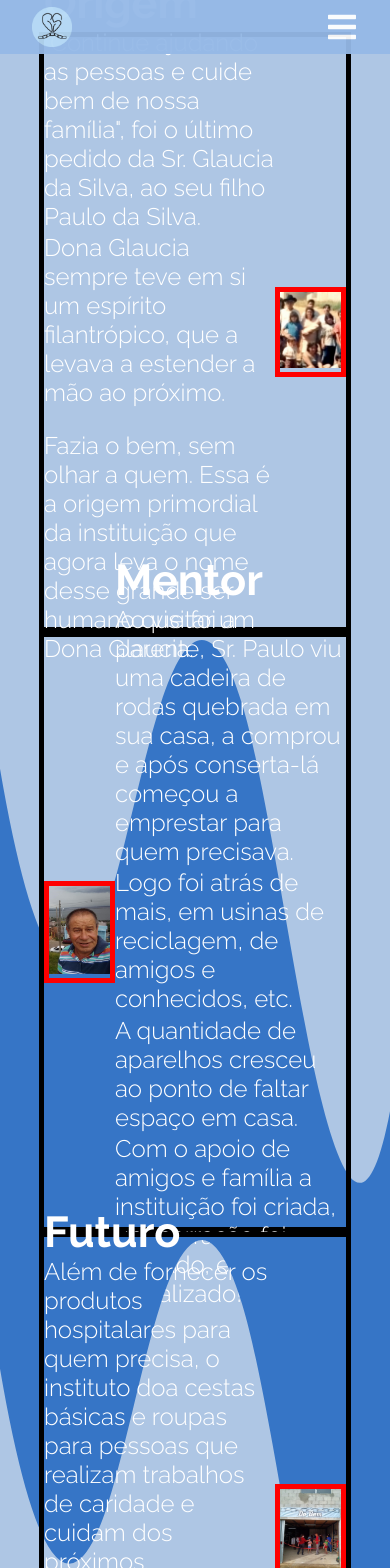
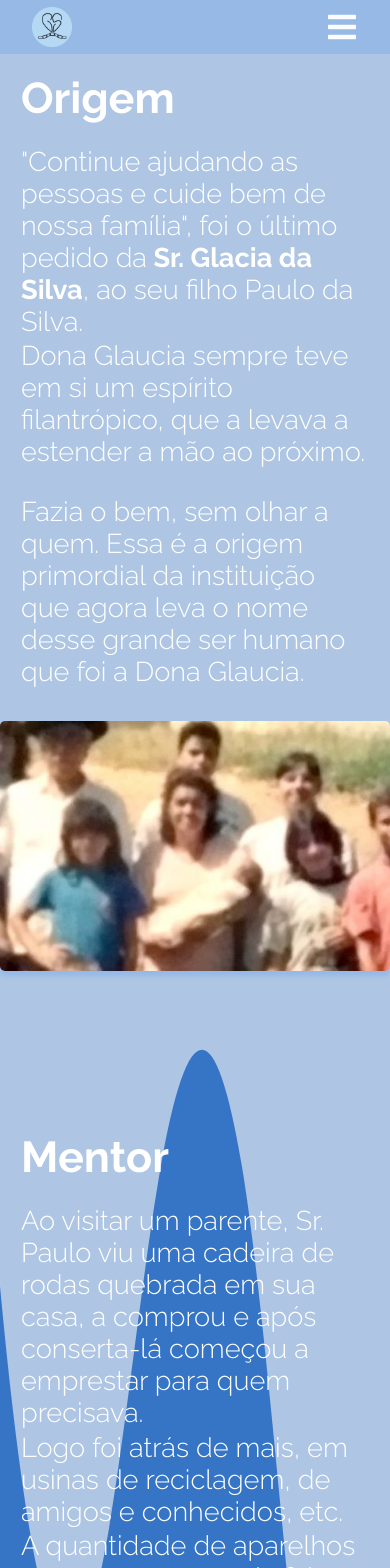
Before and after one commit to Jaen-Scarlo/instituto-glacia-da-silva, a React (Create React App) app: page /sobre in a window 390 px wide. Shown: the top 1568 px of the page. Built offline with nearby package versions, Linux system fonts and the light colour scheme.

Commit message:
Almost finished responsive About section

```diff
--- a/src/App.css
+++ b/src/App.css
@@ -8,6 +8,5 @@
 }
 .App{
   height: 100vh;
-  width: 100vw;
-  overflow-x: hidden;
+  max-width: 100vw;
 }
--- a/src/components/NavBar/styles.js
+++ b/src/components/NavBar/styles.js
@@ -4,6 +4,7 @@ import styled from 'styled-components';
 
 export const NavContainer = styled.nav`
 	position: absolute;
+	top: 0;
 	width: 100%;
 	background-color: #95b9e7;
 	opacity: 0.95;
--- a/src/pages/About/index.js
+++ b/src/pages/About/index.js
@@ -23,15 +23,15 @@ function About() {
 						<span>
 							"Continue ajudando as pessoas e cuide bem
 							de nossa família", foi o último pedido da
-							Sr. Glaucia da Silva, ao seu filho Paulo
-							da Silva.
+							<strong> Sr. Glacia da Silva</strong>, ao
+							seu filho Paulo da Silva.
 						</span>
 						<span className='space-below'>
 							Dona Glaucia sempre teve em si um
 							espírito filantrópico, que a levava a
 							estender a mão ao próximo.
 						</span>
-						<span className='space-below'>
+						<span>
 							Fazia o bem, sem olhar a quem. Essa é a
 							origem primordial da instituição que
 							agora leva o nome desse grande ser humano
@@ -40,12 +40,15 @@ function About() {
 					</StyledP>
 				</TxtDiv>
 				<StyledImgContainer>
-					<StyledImg src={FirstPic} />
+					<StyledImg src={FirstPic} imgPos={'first'} />
 				</StyledImgContainer>
 			</Section>
 
 			<div className='wavy-bg-first'>
-				<Section reverse={true}>
+				<Section
+					reverse={true}
+					className='top-padding'
+				>
 					<TxtDiv>
 						<Header>Mentor</Header>
 						<StyledP>
@@ -73,13 +76,16 @@ function About() {
 						</StyledP>
 					</TxtDiv>
 					<StyledImgContainer>
-						<StyledImg src={SecondPic} />
+						<StyledImg
+							src={SecondPic}
+							imgPos={'second'}
+						/>
 					</StyledImgContainer>
 				</Section>
 			</div>
 
 			<div className='wavy-bg-second'>
-				<Section>
+				<Section className='top-padding'>
 					<TxtDiv>
 						<Header>Futuro</Header>
 						<StyledP>
@@ -101,7 +107,10 @@ function About() {
 						</StyledP>
 					</TxtDiv>
 					<StyledImgContainer>
-						<StyledImg src={ThirdPic} />
+						<StyledImg
+							src={ThirdPic}
+							imgPos={'third'}
+						/>
 					</StyledImgContainer>
 				</Section>
 			</div>
--- a/src/pages/About/styles.js
+++ b/src/pages/About/styles.js
@@ -10,6 +10,19 @@ export const AboutContainer = styled.div`
 	width: 100%;
 	justify-content: center;
 	align-items: center;
+	overflow-x: hidden;
+	.top-padding {
+		padding-top: 3em;
+	}
+	@media (max-width: 1000px) {
+		padding-top: 3.5em;
+	}
+	@media (max-width: 700px) {
+		overflow-x: visible;
+		.top-padding {
+			padding-top: 5em;
+		}
+	}
 
 	.wavy-bg-first {
 		z-index: 1;
@@ -28,34 +41,57 @@ export const AboutContainer = styled.div`
 		background-repeat: no-repeat;
 	}
 `;
-
 export const StyledSection = styled.div`
-	border: 5px solid black;
 	max-width: 80%;
-	height: 600px;
+	height: 550px;
 	margin: 0 auto;
 	justify-content: space-evenly;
 	align-items: center;
 	display: flex;
 	flex-direction: ${({ reverse }) =>
-		reverse ? 'row-reverse' : 'row'}; ;
+		reverse ? 'row-reverse' : 'row'};
+
+	@media (max-width: 1000px) {
+		max-width: 95%;
+		justify-content: space-between;
+	}
+	@media (max-width: 700px) {
+		max-width: 100%;
+		flex-direction: column;
+		padding-bottom: 3em;
+		height: max-content;
+	}
 `;
 export const StyledTextsDiv = styled.div`
 	color: white;
 	display: flex;
 	flex-direction: column;
-	justify-content: space-evenly;
-	width: 420px;
-	min-height: 90%;
+	justify-content: space-around;
+	max-width: 420px;
+
+	@media (max-width: 1000px) {
+		width: 380px;
+	}
+	@media (max-width: 700px) {
+		padding: 1em;
+		min-width: 95%;
+	}
 `;
 export const StyledHeader = styled.h1`
 	font-size: 2.7em;
 	justify-self: flex-start;
+	margin-bottom: 0.5em;
 `;
 export const StyledP = styled.p`
 	font-size: 1.5em;
 	font-weight: 300;
 
+	@media (max-width: 1000px) {
+		font-size: 1.4em;
+	}
+	@media (max-width: 700px) {
+		font-size: 1.7em;
+	}
 	span {
 		display: block;
 		padding-bottom: 0.1em;
@@ -64,14 +100,44 @@ export const StyledP = styled.p`
 		}
 	}
 `;
-
 export const StyledImgContainer = styled.div`
 	width: 40%;
 	max-height: 70%;
+	border-radius: 5px;
+	display: flex;
 	overflow: hidden;
-	border: 5px solid red;
+	box-shadow: 5px 5px 4px 0px #95b9e7;
+
+	@media (max-width: 700px) {
+		box-shadow: 0px 5px 4px 0px #95b9e7;
+		min-width: 100%;
+		margin: 1em 0em;
+	}
 `;
 export const StyledImg = styled.img`
+	height: 100%;
 	width: 100%;
 	object-fit: cover;
+	object-position: ${({ imgPos }) =>
+		imgPos === 'second'
+			? '0 -200px'
+			: imgPos === 'third'
+			? '0px -100px'
+			: '50% 50%'};
+
+	@media (max-width: 1200px) {
+		object-position: 50% 50%;
+	}
+
+	@media (max-width: 1000px) {
+		min-width: 100%;
+		object-position: 50% 50%;
+	}
+	@media (max-width: 700px) {
+		height: 250px;
+		width: 100vw;
+
+		object-position: ${({ imgPos }) =>
+			imgPos === 'first' ? '50% 20%' : '50% '};
+	}
 `;
```
